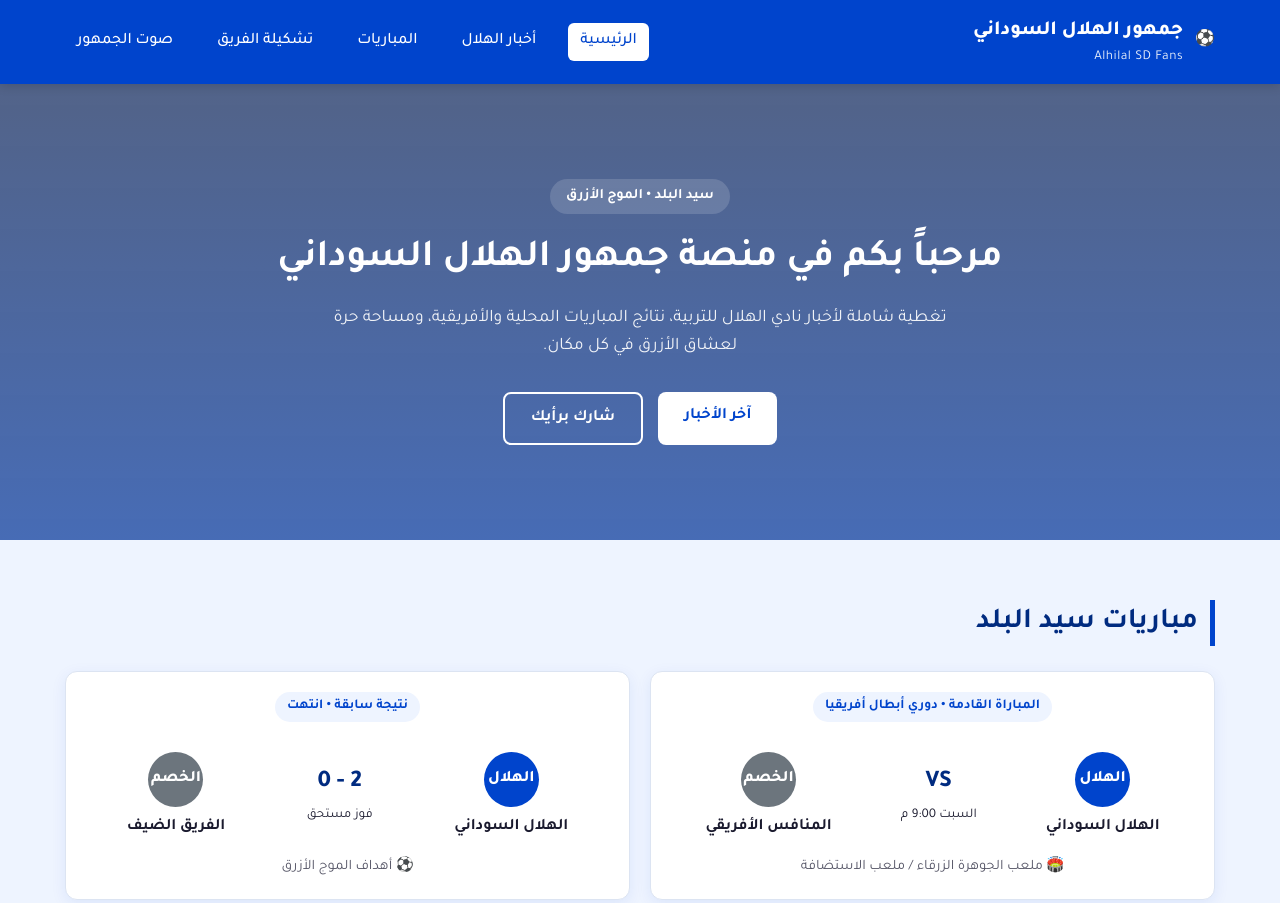
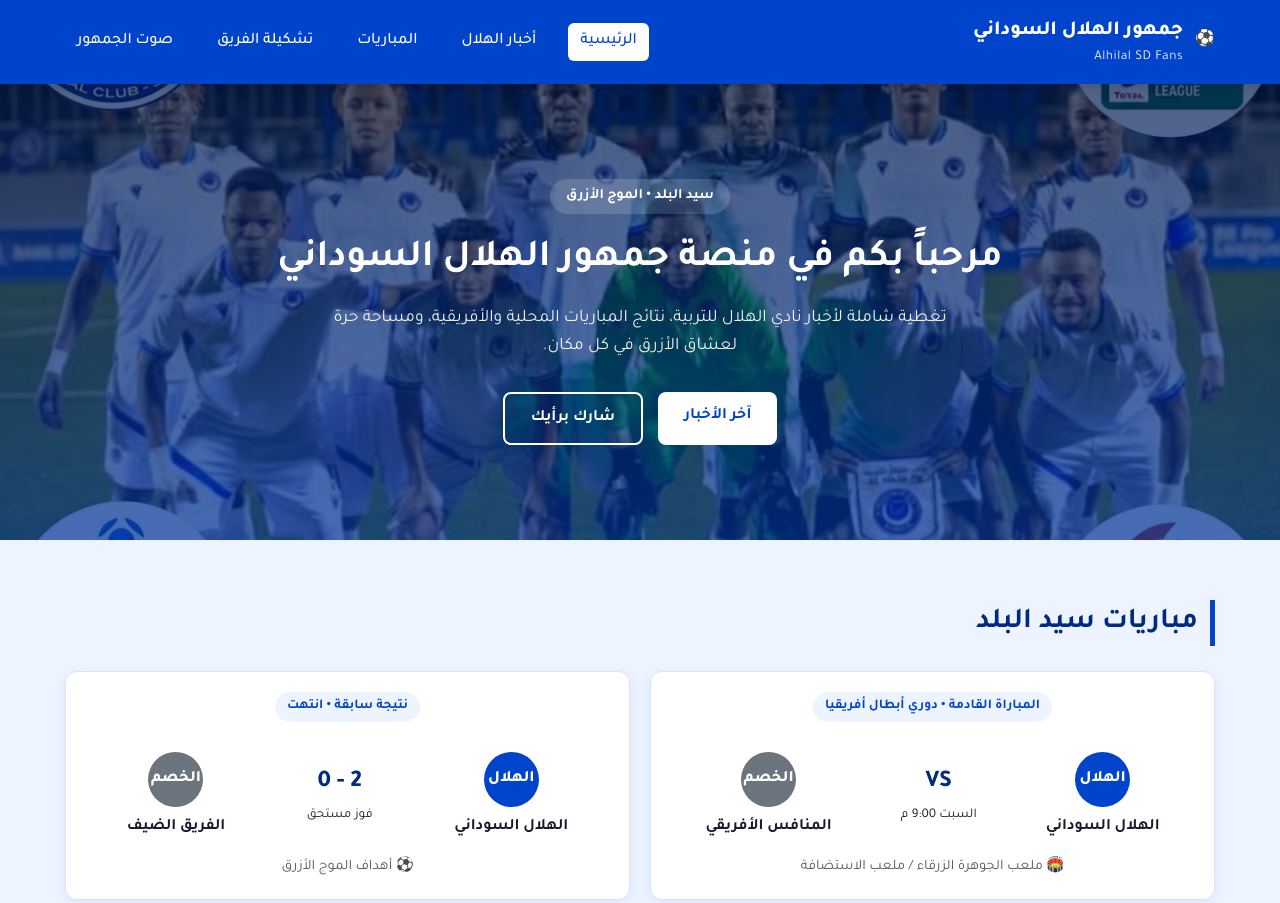
Before and after one commit to nsrdinIbra/alhilal_FansSD, a plain HTML site: page index.html in a window 1280 px wide. Shown: the top 903 px of the page. Drawn offline with Linux system fonts and the light colour scheme.

Commit message:
Restore original style.css content

```diff
--- a/style.css
+++ b/style.css
@@ -125,7 +125,7 @@ img:hover {
     position: relative;
     background:
         linear-gradient(rgba(0, 25, 80, 0.68), rgba(0, 51, 153, 0.72)),
-        url("h.jpg") center / cover no-repeat;
+        url("h.jpeg") center / cover no-repeat;
     color: var(--white);
     padding: 95px 0;
     text-align: center;
```
